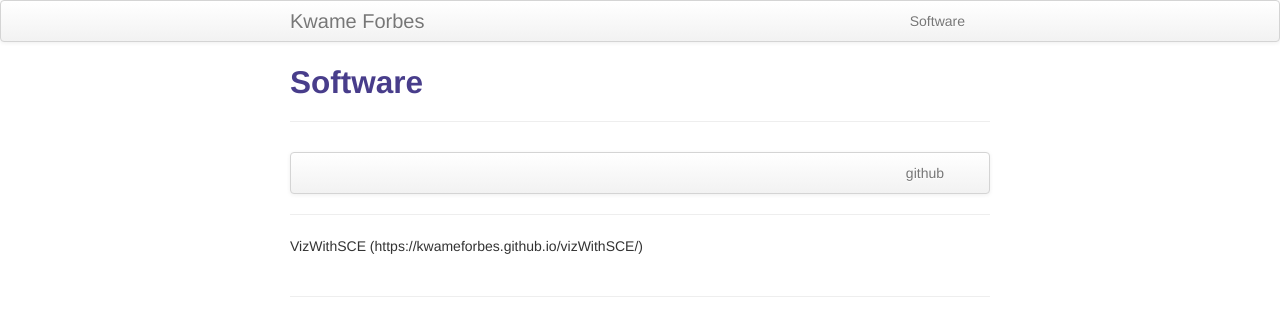
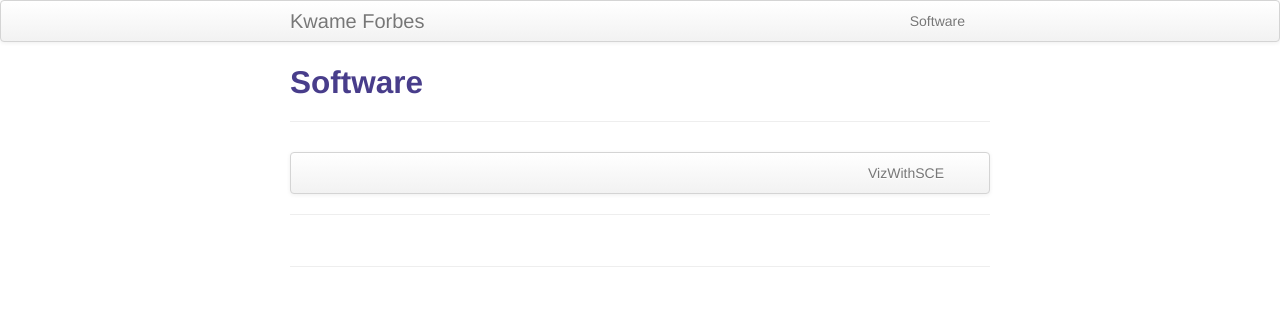
Before and after one commit to KwameForbes/KwameForbes.github.io, a Jekyll site: the page built from pages/software.md, in a window 1280 px wide. Shown: the top 336 px of the page. Built offline with Jekyll 4.4.1, drawn with Linux system fonts in a browser that asks for light colours.

Commit message:
Update software.md

```diff
--- a/pages/software.md
+++ b/pages/software.md
@@ -7,11 +7,9 @@ description: Kwame Forbes's software
  <div class="navbar">
      <div class="navbar-inner">
          <ul class="nav">
-             <li><a href="https://github.com/KwameForbes">github</a></li>
+             <li><a href="https://kwameforbes.github.io/vizWithSCE/">VizWithSCE</a></li>
          </ul>
      </div>
  </div>
 
 ---
-
-VizWithSCE (https://kwameforbes.github.io/vizWithSCE/)
```
